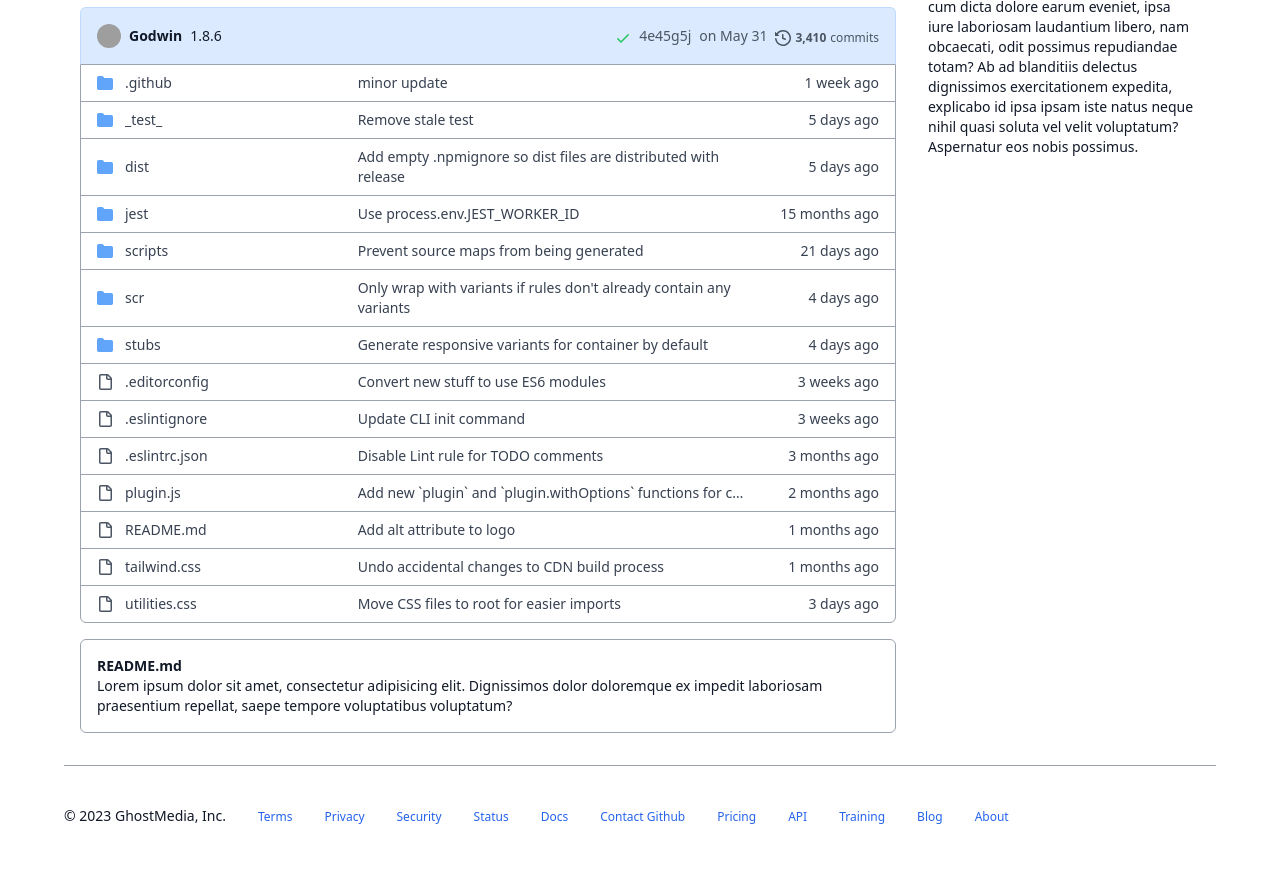
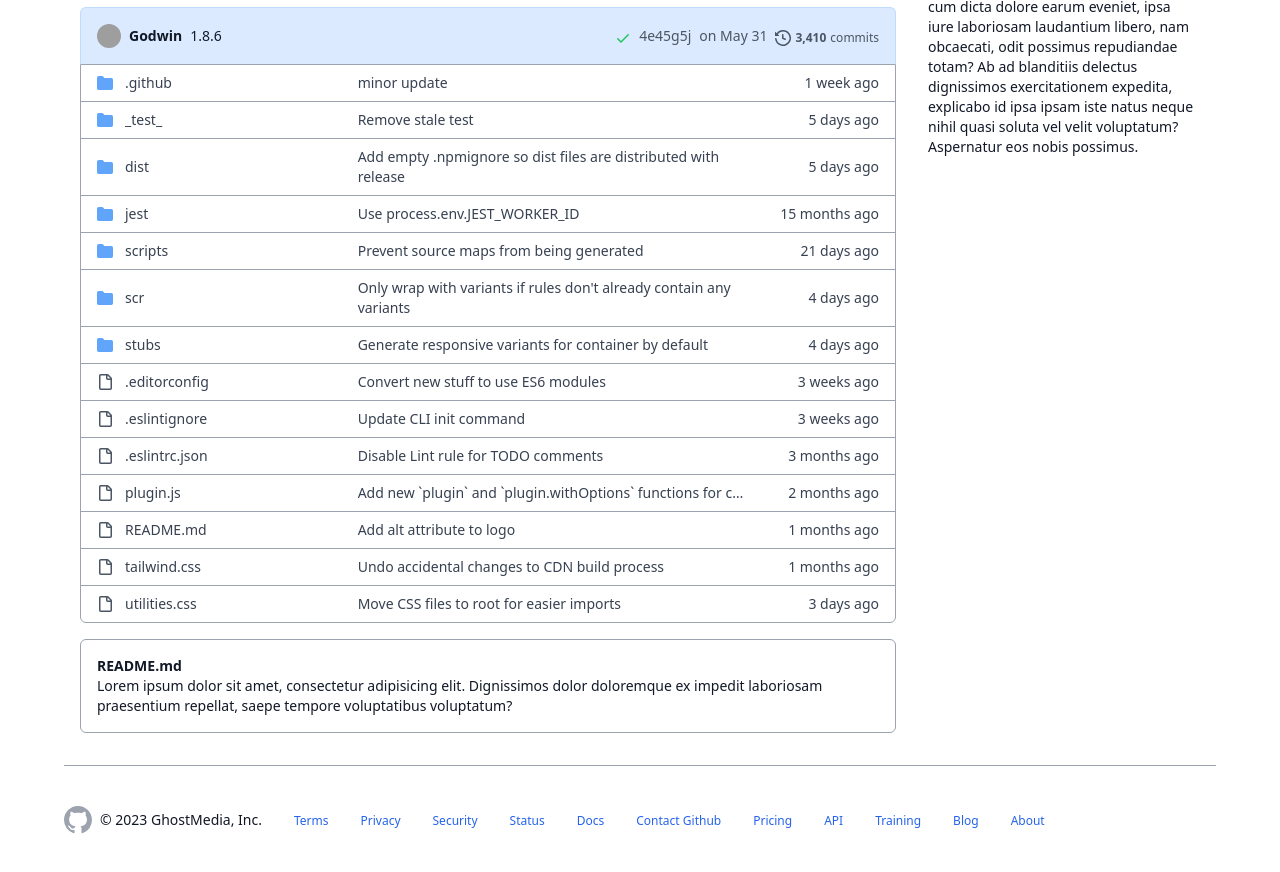
Before and after one commit to macqueen006/git-clone, a website: page dist/index.html in a window 1280 px wide. Shown: the part 242-1114 px from the top of the page. Drawn offline with Linux system fonts and the light colour scheme; grey boxes are pictures that could not be loaded.

Commit message:
footer logo added

```diff
--- a/dist/index.html
+++ b/dist/index.html
@@ -441,7 +441,13 @@
     </div>
     <footer class="w-[90%] mx-auto text-sm border-t border-gray-400 py-10 flex items-center justify-between">
         <ul class="flex items-center space-x-8">
-            <li>&copy; 2023 GhostMedia, Inc.</li>
+            <li class="flex items-center">
+                <a href="#" class="mr-2">
+                    <svg class="w-7 text-gray-400 hover:text-gray-600 fill-current" aria-hidden="true" viewBox="0 0 16 16" data-view-component="true">
+                        <path d="M8 0c4.42 0 8 3.58 8 8a8.013 8.013 0 0 1-5.45 7.59c-.4.08-.55-.17-.55-.38 0-.27.01-1.13.01-2.2 0-.75-.25-1.23-.54-1.48 1.78-.2 3.65-.88 3.65-3.95 0-.88-.31-1.59-.82-2.15.08-.2.36-1.02-.08-2.12 0 0-.67-.22-2.2.82-.64-.18-1.32-.27-2-.27-.68 0-1.36.09-2 .27-1.53-1.03-2.2-.82-2.2-.82-.44 1.1-.16 1.92-.08 2.12-.51.56-.82 1.28-.82 2.15 0 3.06 1.86 3.75 3.64 3.95-.23.2-.44.55-.51 1.07-.46.21-1.61.55-2.33-.66-.15-.24-.6-.83-1.23-.82-.67.01-.27.38.01.53.34.19.73.9.82 1.13.16.45.68 1.31 2.69.94 0 .67.01 1.3.01 1.49 0 .21-.15.45-.55.38A7.995 7.995 0 0 1 0 8c0-4.42 3.58-8 8-8Z"></path>
+                    </svg>
+                </a>
+                &copy; 2023 GhostMedia, Inc.</li>
             <li><a href="#" class="text-blue-600 hover:underline text-xs">Terms</a></li>
             <li><a href="#" class="text-blue-600 hover:underline text-xs">Privacy</a></li>
             <li><a href="#" class="text-blue-600 hover:underline text-xs">Security</a></li>
```
Also changed, not shown: dist/output.css.
